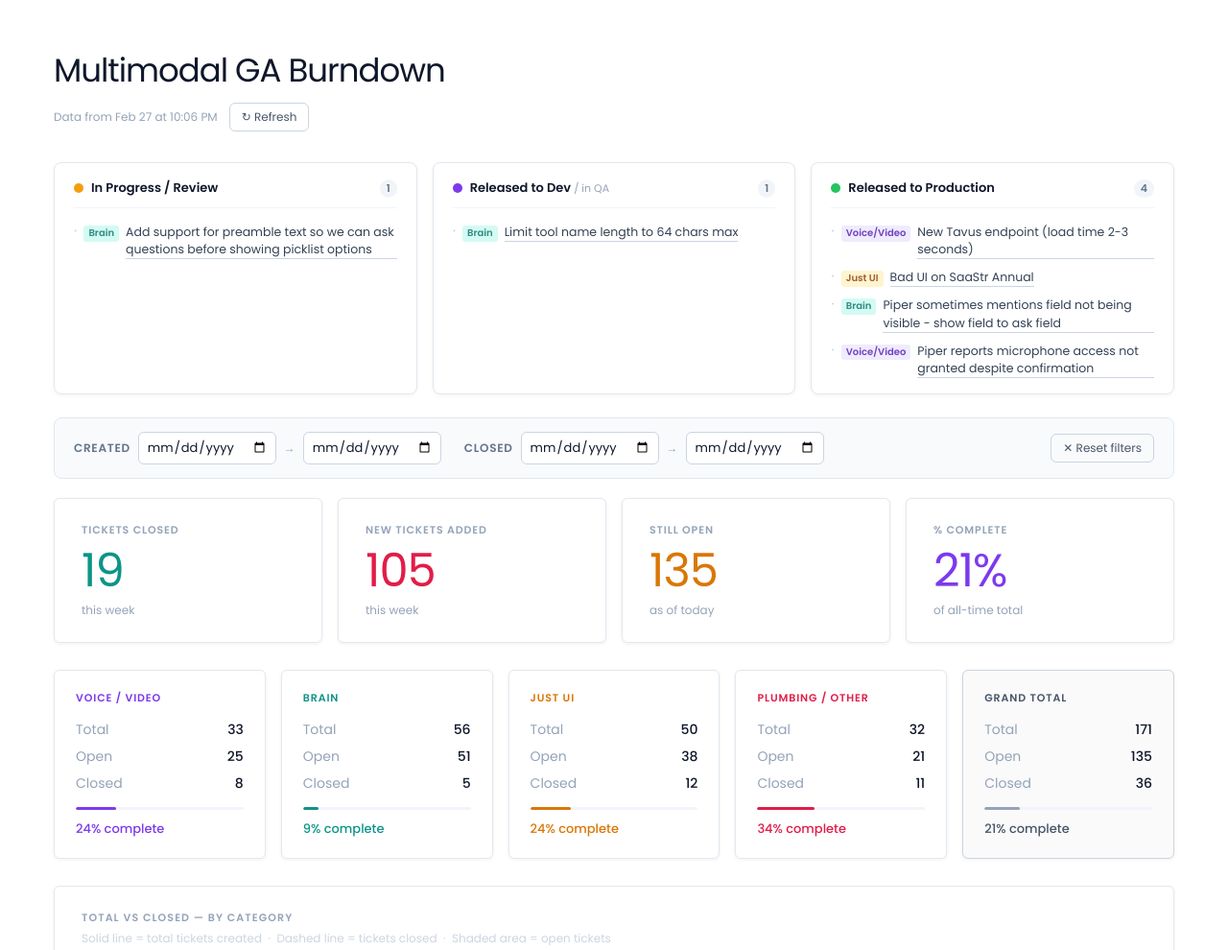
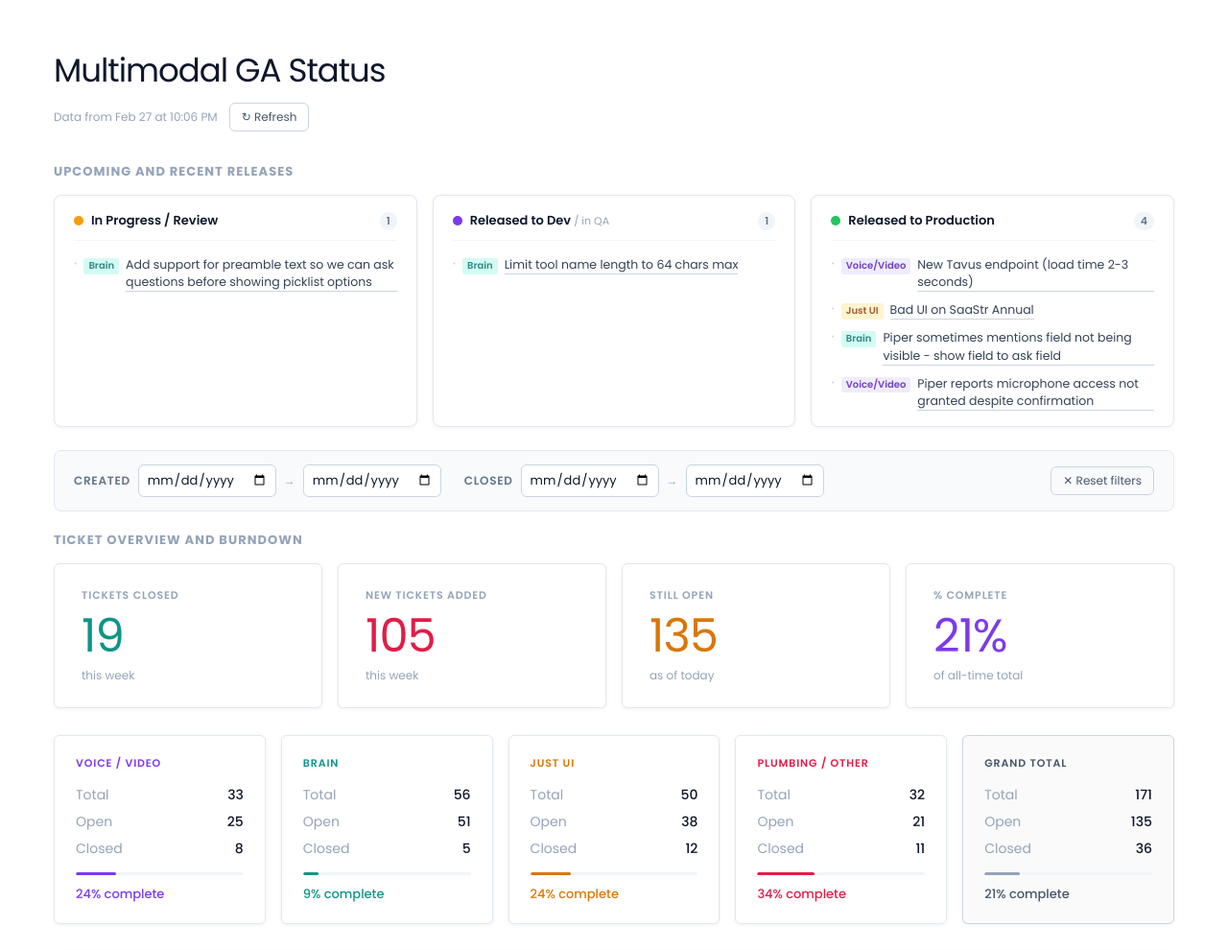
Before and after one commit to kerrilinnea3/multimodal-ga-burndown, a plain HTML site: page index.html in a window 1280 px wide. Shown: the top 990 px of the page at 96% size. Drawn offline with Linux system fonts and the light colour scheme.

Commit message:
Rename to Multimodal GA Status, add section headers

```diff
--- a/index.html
+++ b/index.html
@@ -3,7 +3,7 @@
 <head>
   <meta charset="UTF-8">
   <meta name="viewport" content="width=device-width, initial-scale=1.0">
-  <title>Multimodal GA Burndown</title>
+  <title>Multimodal GA Status</title>
   <link href="https://fonts.googleapis.com/css2?family=Poppins:wght@400;500;600;700&display=swap" rel="stylesheet">
   <script>/*!
  * Chart.js v4.5.1
@@ -209,6 +209,11 @@
       transition: border-color 0.15s, color 0.15s;
     }
     .filter-reset:hover { border-color: #E11D48; color: #E11D48; }
+    /* ── Section headings ── */
+    .section-heading {
+      font-size: 13px; font-weight: 700; text-transform: uppercase;
+      letter-spacing: 0.08em; color: #94A3B8; margin-bottom: 14px; margin-top: 4px;
+    }
     /* ── Status Update ── */
     .status-update {
       display: grid; grid-template-columns: 1fr 1fr 1fr; gap: 16px; margin-bottom: 24px;
@@ -264,12 +269,14 @@
   <div id="errorBanner"></div>
 
   <div class="page-header">
-    <h1>Multimodal GA Burndown</h1>
+    <h1>Multimodal GA Status</h1>
     <div class="header-controls">
       <span id="lastUpdated">Loading…</span>
       <button class="ctrl-btn" onclick="refreshData()">↻ Refresh</button>
     </div>
   </div>
+
+  <h2 class="section-heading">Upcoming and Recent Releases</h2>
 
   <!-- ── Status Update ── -->
   <div class="status-update" id="statusUpdate" style="display:none">
@@ -315,6 +322,8 @@
     </div>
     <button class="filter-reset" onclick="resetFilters()">✕ Reset filters</button>
   </div>
+
+  <h2 class="section-heading">Ticket Overview and Burndown</h2>
 
   <!-- ── Summary Row ── -->
   <div class="summary-row">
```
